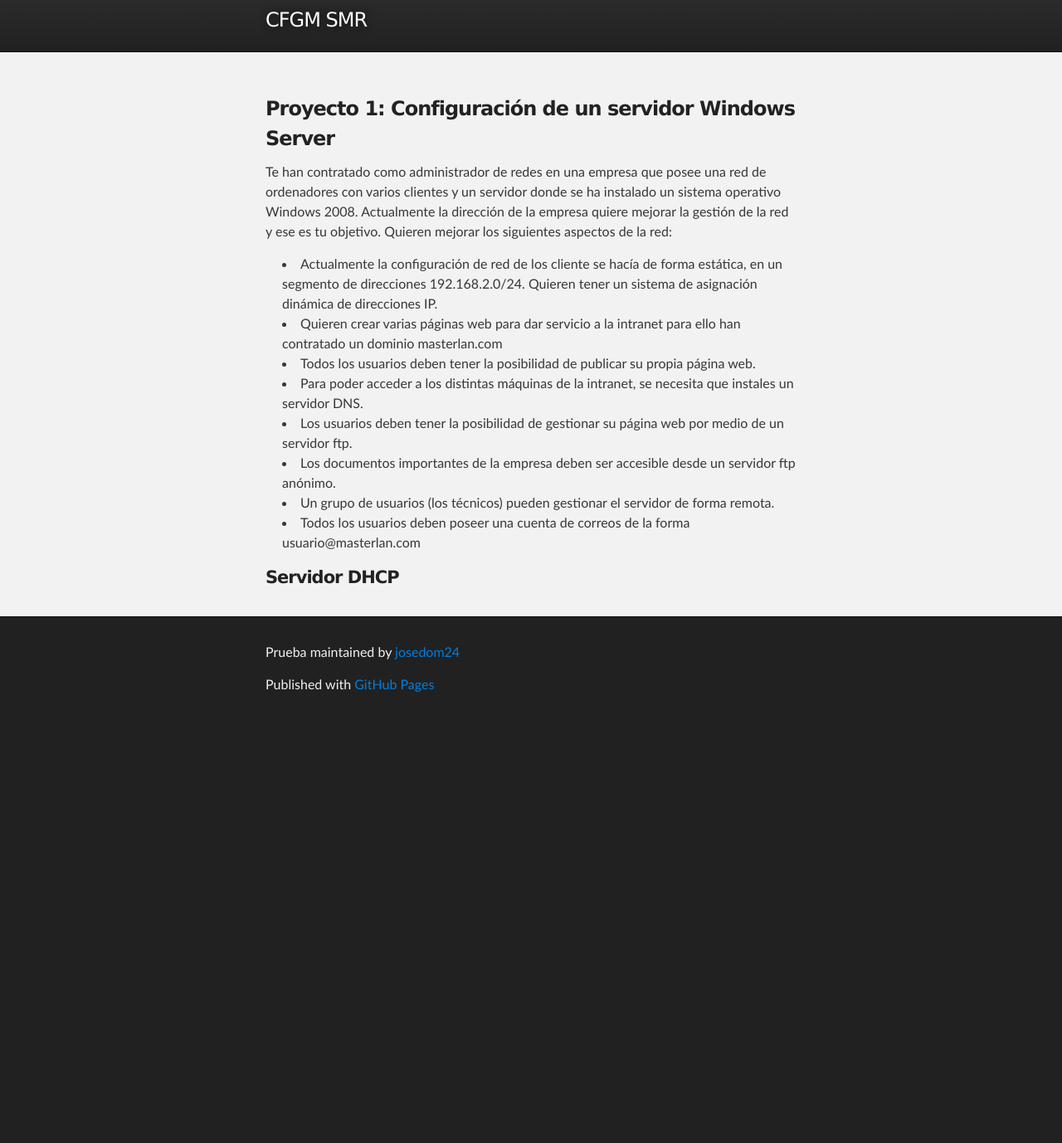
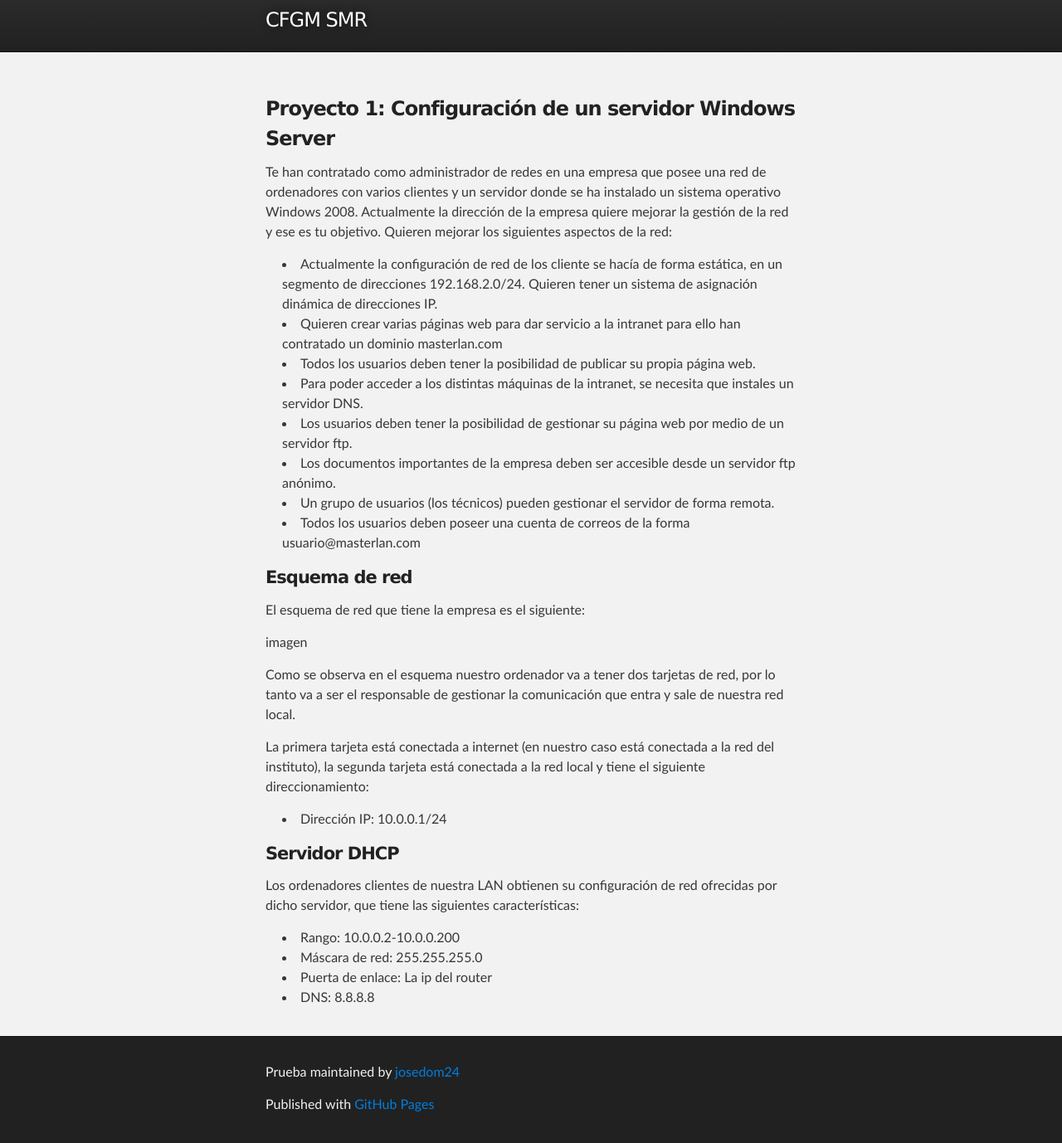
Before and after one commit to josedom24/josedom24.github.io, a Jekyll site: the page built from mod/serviciosgm/proyecto1.md, in a window 1280 px wide, cut to the strip 78-1456 px from the top of the page. Shown: the whole strip at 83% size. Built offline with Jekyll 4.4.1, drawn with Linux system fonts in a browser that asks for light colours; before the commit the page ends 950 px from its top, so only the background shows below that.

Commit message:
Update proyecto1.md

```diff
--- a/mod/serviciosgm/proyecto1.md
+++ b/mod/serviciosgm/proyecto1.md
@@ -18,4 +18,25 @@ mejorar la gestión de la red y ese es tu objetivo. Quieren mejorar los siguient
 * Un grupo de usuarios (los técnicos) pueden gestionar el servidor de forma remota.
 * Todos los usuarios deben poseer una cuenta de correos de la forma usuario@masterlan.com
 
+#### Esquema de red
+
+El esquema de red que tiene la empresa es el siguiente:
+
+imagen
+
+Como se observa en el esquema nuestro ordenador va a tener dos tarjetas de red, por lo tanto va a ser el
+responsable de gestionar la comunicación que entra y sale de nuestra red local.
+
+La primera tarjeta está conectada a internet (en nuestro caso está conectada a la red del instituto), la segunda
+tarjeta está conectada a la red local y tiene el siguiente direccionamiento:
+
+* Dirección IP: 10.0.0.1/24
+
 #### Servidor DHCP
+
+Los ordenadores clientes de nuestra LAN obtienen su configuración de red ofrecidas por dicho servidor, que tiene las siguientes características:
+
+* Rango: 10.0.0.2-10.0.0.200
+* Máscara de red: 255.255.255.0
+* Puerta de enlace: La ip del router
+* DNS: 8.8.8.8
```
